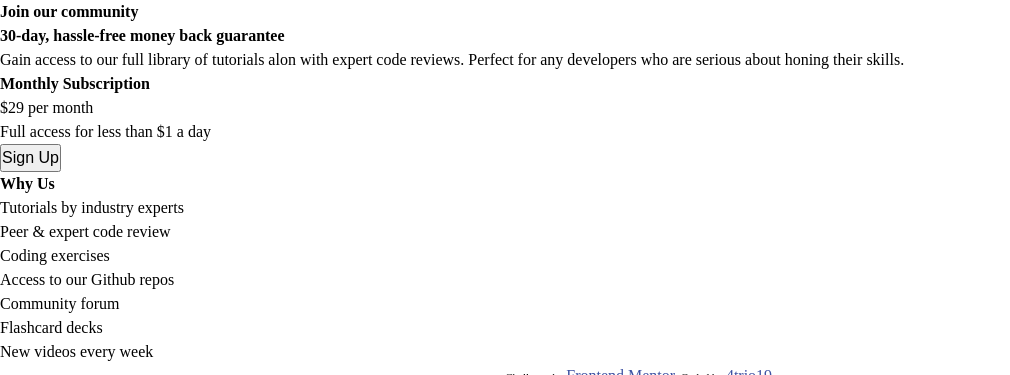
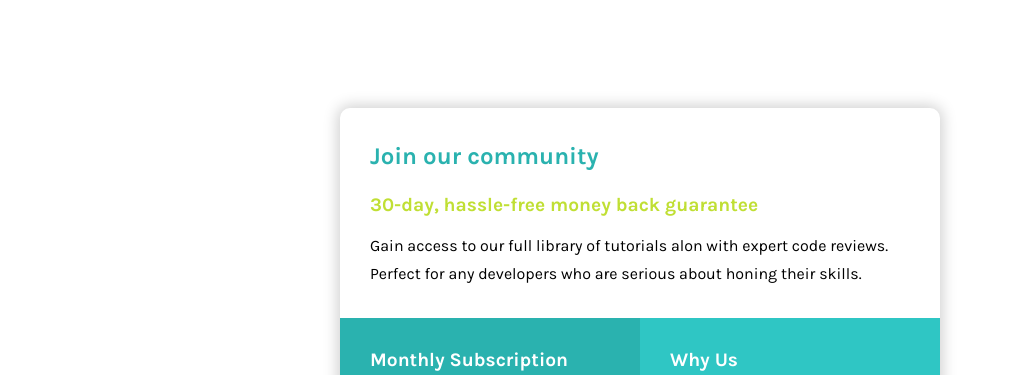
Before and after one commit to 4trio19/singlepricegridcomponent, a plain HTML site: page index.html in a window 1280 px wide. Shown: the top 375 px of the page, without its empty margins (0-1010 px from the left). Drawn offline with Linux system fonts and the light colour scheme.

Commit message:
Create layout

```diff
--- a/css/style.css
+++ b/css/style.css
@@ -1,7 +1,112 @@
+:root {
+  --primary1: hsl(179, 62%, 43%);
+  --primary1-light: hsl(179, 62%, 48%);
+  --primary2: hsl(71, 73%, 54%);
+  --neutral1: hsl(204, 43%, 93%);
+  --neutral2: hsl(218, 22%, 67%);
+}
+
+
 *, html, body {
   margin: 0;
   padding: 0;
   box-sizing: border-box;
   font-size: 16px;
-  line-height: 24px;
+  line-height: 28px;
+  font-family: 'Karla', Verdana, Arial;
+  list-style: none;
 }
+h1, h2, .blowup {
+  font-weight: 700;
+  margin-right: 10px;
+}
+h1 {
+  font-size: 1.5em;
+  line-height: 1.5em;
+  color: var(--primary1);
+  margin-bottom: 0.8em;
+}
+
+h2 {
+  font-size: 1.2em;
+  line-height: 1.2em;
+  margin-bottom: 0.8em;
+}
+
+.byline {
+  color: var(--primary2);
+}
+
+.blowup {
+  font-size: 2em;
+}
+
+.main-container {
+  width: 100%;
+  max-width:375px;
+  margin: 0 auto;
+  display: grid;
+  align-items: center;
+  min-height: 90vh;
+}
+
+.cards {
+  display: grid;
+  grid-template-columns: 1fr;
+  grid-template-rows: 1fr auto 1fr;
+  border-radius: 10px;
+  overflow: hidden;
+  -webkit-box-shadow: 0px 0px 15px 2px rgba(0,0,0,0.20);
+box-shadow: 0px 0px 15px 2px rgba(0,0,0,0.20);
+}
+
+.card {
+  padding: 30px;
+}
+
+.card-cta {
+  background-color: var(--primary1);
+}
+
+.card-additional_info {
+  background-color: var(--primary1-light);
+}
+
+.card-cta, .card-additional_info {
+  color: white;
+}
+
+.btn-cta {
+  width: 100%;
+  padding: 10px 5px;
+  margin-top: 25px;
+  background-color: var(--primary2);
+  color: white;
+  border: none;
+  border-radius: 10px;
+  -webkit-box-shadow: 0px 0px 15px 2px rgba(0,0,0,0.20);
+box-shadow: 0px 0px 15px 2px rgba(0,0,0,0.20);
+}
+
+@media screen and (min-width: 640px) {
+  .main-container {
+    max-width: 600px;
+  }
+  .cards {
+    grid-template-columns: 1fr 1fr;
+    grid-template-rows: auto;
+  }
+
+  .card-headline {
+    grid-column: 1 / 3;
+    grid-row: 1 / 2;
+  }
+  .card-cta {
+    grid-column: 1 / 2;
+    grid-row: 2 / 3;
+  }
+  .card-additional_info {
+    grid-column: 2 / 3;
+    grid-row: 2 / 3;
+  }
+}
--- a/index.html
+++ b/index.html
@@ -3,6 +3,7 @@
 <head>
   <meta charset="UTF-8">
   <meta name="viewport" content="width=device-width, initial-scale=1.0"> <!-- displays site properly based on user's device -->
+  <link href="https://fonts.googleapis.com/css?family=Karla:400,700&display=swap" rel="stylesheet">
   <link rel="stylesheet" href="css/style.css">
   <link rel="icon" type="image/png" sizes="32x32" href="./images/favicon-32x32.png">
 
@@ -16,20 +17,20 @@
 </head>
 <body>
 <div class="main-container">
-  <div class="card-container">
-    <div class="headline-container">
-      <h2>Join our community</h2>
-      <h3>30-day, hassle-free money back guarantee</h3>
+  <div class="cards">
+    <div class="card-headline card">
+      <h1>Join our community</h1>
+      <h2 class="byline">30-day, hassle-free money back guarantee</h2>
       <p>Gain access to our full library of tutorials alon with expert code reviews.  Perfect for any developers who are serious about honing their skills.</p>
     </div>
-    <div class="cta-container">
-      <h3>Monthly Subscription</h3>
-      <p><span>$29</span> per month</p>
+    <div class="card-cta card">
+      <h2>Monthly Subscription</h2>
+      <p><span class="blowup">$29</span> per month</p>
       <p>Full access for less than $1 a day</p>
-      <button>Sign Up</button>
+      <button class="btn btn-cta">Sign Up</button>
     </div>
-    <div class="additional_info-container">
-      <h3>Why Us</h3>
+    <div class="card-additional_info card">
+      <h2>Why Us</h2>
       <ul>
         <li>Tutorials by industry experts</li>
         <li>Peer & expert code review</li>
```
